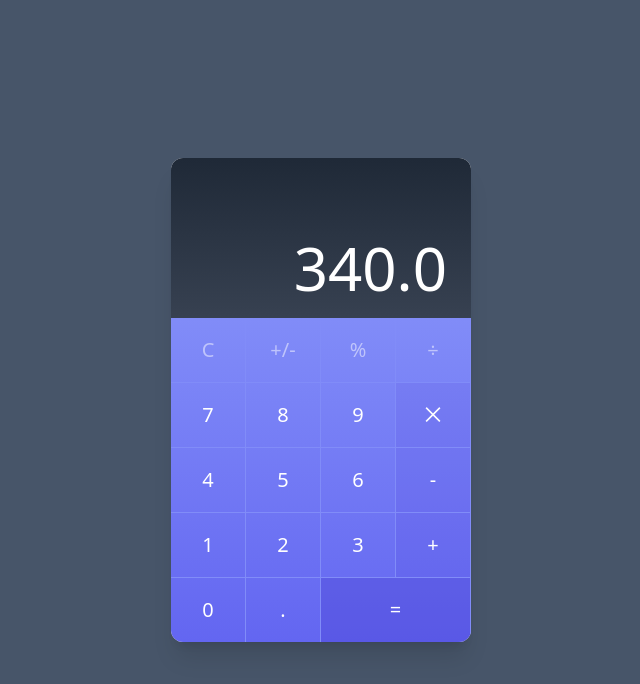
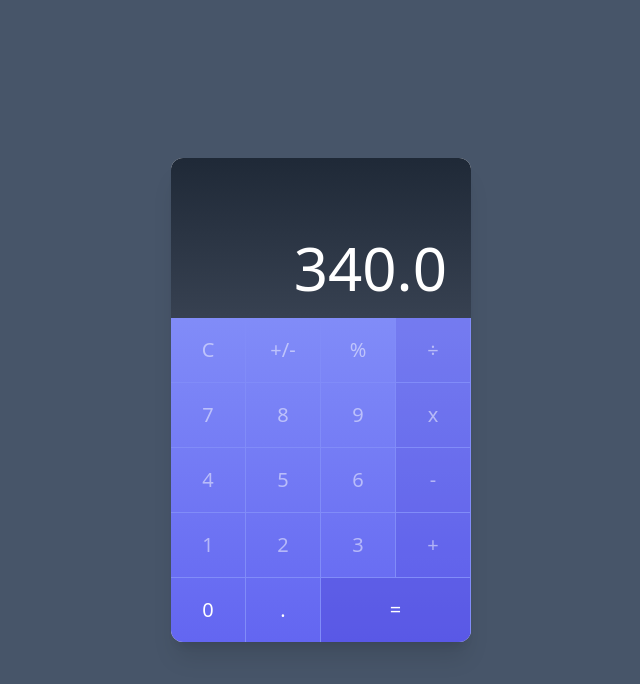
Before and after one commit to Jlarostegui/angular-pro, an Angular app in the folder 01-zoneless-calculator/: page /calculator in a window 1280 px wide. Shown: the top 684 px of the page, without its empty margins (319-959 px from the left). Built offline with nearby package versions, Linux system fonts and the light colour scheme.

Commit message:
viewEncapsulartion

```diff
--- a/01-zoneless-calculator/src/app/calculator/components/calculator-button/calculator-button.component.html
+++ b/01-zoneless-calculator/src/app/calculator/components/calculator-button/calculator-button.component.html
@@ -1,5 +1,5 @@
 <!-- <div class="w-1/4 border-r border-b border-indigo-400"> -->
-    <button>
+    <button [class.is-command]="isCommand()">
         <ng-content />
     </button>
 <!-- </div> -->
--- a/01-zoneless-calculator/src/app/calculator/components/calculator-button/calculator-button.component.ts
+++ b/01-zoneless-calculator/src/app/calculator/components/calculator-button/calculator-button.component.ts
@@ -1,4 +1,4 @@
-import { booleanAttribute, ChangeDetectionStrategy, Component, HostBinding, input, OnInit } from '@angular/core';
+import { booleanAttribute, ChangeDetectionStrategy, Component, HostBinding, input, ViewEncapsulation } from '@angular/core';
 
 @Component({
   selector: 'calculator-button',
@@ -11,6 +11,7 @@ import { booleanAttribute, ChangeDetectionStrategy, Component, HostBinding, inpu
   host:{
     class: "w-1/4 border-r border-b border-indigo-400"
   },
+  // encapsulation: ViewEncapsulation.None
 })
 export class CalculatorButtonComponent{
 
@@ -18,8 +19,16 @@ export class CalculatorButtonComponent{
     transform: booleanAttribute
   });
 
-  @HostBinding('class.is-command') get commandStyle(){
-    return this.isCommand()
+  public isDoubleSize = input(false, {
+    transform: booleanAttribute
+  });
+
+
+  @HostBinding('class.w-2/4') get commandStyle(){
+    return this.isDoubleSize()
   }
 
+  // @HostBinding('class.is-command') get commandStyle(){
+  //   return this.isCommand()
+  // }
 }
--- a/01-zoneless-calculator/src/app/calculator/components/calculator/calculator.component.html
+++ b/01-zoneless-calculator/src/app/calculator/components/calculator/calculator.component.html
@@ -6,78 +6,25 @@
       <calculator-button> C </calculator-button>
       <calculator-button> +/- </calculator-button>
       <calculator-button> % </calculator-button>
-      <calculator-button class = 'isCommand' > ÷ </calculator-button>
-
-      <!-- <div class="w-1/4 border-r border-b border-indigo-400">
-        <button
-          class="w-full h-16 outline-none focus:outline-none hover:bg-indigo-700 hover:bg-opacity-20 text-white text-opacity-50 text-xl font-light">C</button>
-      </div>
-      div class="w-1/4 border-r border-b border-indigo-400">
-        <button
-          class="w-full h-16 outline-none focus:outline-none hover:bg-indigo-700 hover:bg-opacity-20 text-white text-opacity-50 text-xl font-light">+/-</button>
-      </div>
-      <div class="w-1/4 border-r border-b border-indigo-400">
-        <button
-          class="w-full h-16 outline-none focus:outline-none hover:bg-indigo-700 hover:bg-opacity-20 text-white text-opacity-50 text-xl font-light">%</button>
-      </div> -->
-      <!-- <div class="w-1/4 border-r border-b border-indigo-400">
-        <button
-          class="w-full h-16 outline-none focus:outline-none bg-indigo-700 bg-opacity-10 hover:bg-opacity-20 text-white text-2xl font-light">÷</button>
-      </div> -->
+      <calculator-button isCommand > ÷ </calculator-button>
     </div>
     <div class="flex w-full">
-      <div class="w-1/4 border-r border-b border-indigo-400">
-        <button
-          class="w-full h-16 outline-none focus:outline-none hover:bg-indigo-700 hover:bg-opacity-20 text-white text-xl font-light">7</button>
-      </div>
-      <div class="w-1/4 border-r border-b border-indigo-400">
-        <button
-          class="w-full h-16 outline-none focus:outline-none hover:bg-indigo-700 hover:bg-opacity-20 text-white text-xl font-light">8</button>
-      </div>
-      <div class="w-1/4 border-r border-b border-indigo-400">
-        <button
-          class="w-full h-16 outline-none focus:outline-none hover:bg-indigo-700 hover:bg-opacity-20 text-white text-xl font-light">9</button>
-      </div>
-      <div class="w-1/4 border-r border-b border-indigo-400">
-        <button
-          class="w-full h-16 outline-none focus:outline-none bg-indigo-700 bg-opacity-10 hover:bg-opacity-20 text-white text-xl font-light">⨉</button>
-      </div>
+      <calculator-button> 7 </calculator-button>
+      <calculator-button> 8 </calculator-button>
+      <calculator-button> 9 </calculator-button>
+      <calculator-button isCommand > x </calculator-button>
     </div>
     <div class="flex w-full">
-      <div class="w-1/4 border-r border-b border-indigo-400">
-        <button
-          class="w-full h-16 outline-none focus:outline-none hover:bg-indigo-700 hover:bg-opacity-20 text-white text-xl font-light">4</button>
-      </div>
-      <div class="w-1/4 border-r border-b border-indigo-400">
-        <button
-          class="w-full h-16 outline-none focus:outline-none hover:bg-indigo-700 hover:bg-opacity-20 text-white text-xl font-light">5</button>
-      </div>
-      <div class="w-1/4 border-r border-b border-indigo-400">
-        <button
-          class="w-full h-16 outline-none focus:outline-none hover:bg-indigo-700 hover:bg-opacity-20 text-white text-xl font-light">6</button>
-      </div>
-      <div class="w-1/4 border-r border-b border-indigo-400">
-        <button
-          class="w-full h-16 outline-none focus:outline-none bg-indigo-700 bg-opacity-10 hover:bg-opacity-20 text-white text-xl font-light">-</button>
-      </div>
+      <calculator-button> 4 </calculator-button>
+      <calculator-button> 5 </calculator-button>
+      <calculator-button> 6 </calculator-button>
+      <calculator-button isCommand > - </calculator-button>
     </div>
     <div class="flex w-full">
-      <div class="w-1/4 border-r border-b border-indigo-400">
-        <button
-          class="w-full h-16 outline-none focus:outline-none hover:bg-indigo-700 hover:bg-opacity-20 text-white text-xl font-light">1</button>
-      </div>
-      <div class="w-1/4 border-r border-b border-indigo-400">
-        <button
-          class="w-full h-16 outline-none focus:outline-none hover:bg-indigo-700 hover:bg-opacity-20 text-white text-xl font-light">2</button>
-      </div>
-      <div class="w-1/4 border-r border-b border-indigo-400">
-        <button
-          class="w-full h-16 outline-none focus:outline-none hover:bg-indigo-700 hover:bg-opacity-20 text-white text-xl font-light">3</button>
-      </div>
-      <div class="w-1/4 border-r border-b border-indigo-400">
-        <button
-          class="w-full h-16 outline-none focus:outline-none bg-indigo-700 bg-opacity-10 hover:bg-opacity-20 text-white text-xl font-light">+</button>
-      </div>
+      <calculator-button> 1 </calculator-button>
+      <calculator-button> 2 </calculator-button>
+      <calculator-button> 3 </calculator-button>
+      <calculator-button isCommand > + </calculator-button>
     </div>
     <div class="flex w-full">
       <div class="w-1/4 border-r border-indigo-400">
--- a/01-zoneless-calculator/src/app/calculator/components/calculator/calculator.component.ts
+++ b/01-zoneless-calculator/src/app/calculator/components/calculator/calculator.component.ts
@@ -9,6 +9,9 @@ import { CalculatorButtonComponent } from '../calculator-button/calculator-butto
   ],
   templateUrl: './calculator.component.html',
   changeDetection: ChangeDetectionStrategy.OnPush,
-
+  // styles: ` .is-command{
+  //   @apply bg-indigo-700 bg-opacity-20
+  // }
+  // `,
 })
 export class CalculatorComponent { }
```
